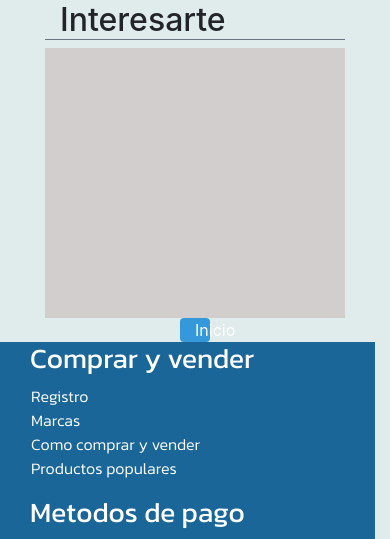
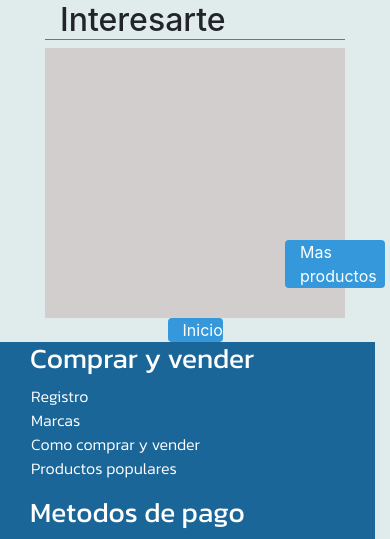
Before and after one commit to Cristian-Mansilla/Proyecto-Integrador-Ecommerce, a PHP site: page / in a window 390 px wide. Shown: the part 4266-4805 px from the top of the page. Run offline with PHP 8.4, Linux system fonts and the light colour scheme.

Commit message:
Agregue footer.php

```diff
--- a/css/master.css
+++ b/css/master.css
@@ -147,12 +147,6 @@
   border-color: white;
 }
 
-#boton-productos{
-  position: absolute;
-  left:1100px;
-  bottom:30px;
-
-  }
 #caroussel1{
   height: 300px;
   background-image: url(../img/index/caroussel1.png);
@@ -170,7 +164,20 @@
   height: 270px;
   width: 1300px;
 }
-@media (max-width: 701px) and (min-width: 576px) {
+.boton-prod{
+  position: absolute;
+  left: 1000px;
+  bottom: 30px;
+}
+@media (max-width: 575px){
+  .boton-prod {
+    position: absolute;
+    width: 100px;
+    bottom: 30px;
+    left: 270px;
+}
+}
+@media (max-width: 767px) and (min-width: 576px) {
 
   #caroussel1{
     height: 300px;
@@ -189,16 +196,19 @@
     height: 270px;
     width: 480px;
   }
+  .boton-prod {
+    position: absolute;
+    width: 100px;
+    left: 400px;
+    bottom: 30px;
+}
+
 
 
 }
 
-@media (max-width: 990px) and (min-width: 702px){
-  #boton-productos{
-    width: 100px;
-    position: absolute;
-    left: 600px;
-  }
+@media (max-width: 991px) and (min-width: 768px){
+
   .dropdown-item{
     font-weight:300;
 
@@ -220,6 +230,11 @@
     background-image: url(../img/index/banner-prod-md.png);
     height: 270px;
     width: 660px;
+  }
+  .boton-prod{
+    position: absolute;
+    left: 550px;
+    bottom: 30px;
   }
 }
 
--- /dev/null
+++ b/footer.php
@@ -0,0 +1,41 @@
+<footer class="container-fluid justify-content-between row backg-footer">
+  <div class="col-lg-3 col-md-5">
+    <h3 class="col-12 text-white">Comprar y vender</h3>
+    <ul class="list-unstyled">
+      <li class="ml-3"><a class="text-white text-decoration-none" href="#">Registro</a> </li>
+      <li class="ml-3"><a class="text-white text-decoration-none" href="#">Marcas</a> </li>
+      <li class="ml-3"><a class="text-white text-decoration-none" href="#">Como comprar y vender</a> </li>
+      <li class="ml-3"><a class="text-white text-decoration-none" href="#">Productos populares</a> </li>
+    </ul>
+  </div>
+  <div class="col-lg-3 col-md-5">
+    <h3 class="text-white col-12">Metodos de pago</h3>
+    <ul class="list-unstyled ">
+      <li class="ml-3"><a class="text-white text-decoration-none" href="#">Metodos de pago</a></li>
+      <li class="ml-3"><a class="text-white text-decoration-none" href="#">Cupones especiales</a></li>
+      <li class="ml-3"><a class="text-white text-decoration-none" href="#">Promociones con tarjetas</a></li>
+    </ul>
+  </div>
+  <div class="col-lg-3 col-md-5 backg-footer">
+    <h3 class="text-white col-12">Mas sobre nosotros</h3>
+    <ul class="list-unstyled">
+      <li class="ml-3"><a class="text-white text-decoration-none" href="#">Acerca de nosotros</a></li>
+      <li class="ml-3"><a class="text-white text-decoration-none" href="#">Desarrolladores</a></li>
+      <li class="ml-3"><a class="text-white text-decoration-none" href="#">Politicas y reglas</a></li>
+
+    </ul>
+  </div>
+  <div class="col-lg-3 col-md-5 backg-footer">
+    <h3 class="text-white col-12">Ayuda</h3>
+    <ul class="list-unstyled">
+      <li class="ml-3"><a class="text-white text-decoration-none" href="#">Atencion al cliente</a></li>
+      <li class="ml-3"><a class="text-white text-decoration-none" href="#">Gestionar compras</a></li>
+      <li class="ml-3"><a class="text-white text-decoration-none" href="#">Contacto</a></li>
+      <li class="ml-3"><a class="text-white text-decoration-none" href="#">Reportar Problema</a></li>
+      <li class="ml-3"><a class="text-white text-decoration-none" href="#">Medios de pago</a></li>
+      <li class="ml-3"><a class="text-white text-decoration-none" href="#">Ayuda</a></li>
+
+    </ul>
+  </div>
+
+</footer>
--- a/index.php
+++ b/index.php
@@ -109,58 +109,17 @@
           <div class="col-12" id="banner-productos">
           </div>
         </div>
-        <div class="col-12 row d-sm-none d-lg-block d-none ">
-          <h2 class="col-md-9 col-lg-10"></h2>
-          <a class="col-md-2 col-lg-1  backg-header rounded text-white" id="boton-productos" href="#">Mas productos</a>
+        <div class="col-12 row">
+          <a class="col-md-2 col-lg-1 backg-header rounded text-white boton-prod" href="#">Mas productos</a>
         </div>
       </div>
     </div>
     <div class="container-fluid d-flex justify-content-center backg-grey">
       <div class="container d-flex justify-content-center">
-        <a class="col-1 col-sm-2 backg-header rounded text-center text-white" href="#top">Inicio</a>
+        <a class="col-2 col-sm-2 col-lg-1 col-md-1 backg-header rounded text-center text-white" href="#top">Inicio</a>
       </div>
     </div>
-    <footer class="container-fluid justify-content-between row backg-footer">
-      <div class="col-lg-3 col-md-5">
-        <h3 class="col-12 text-white">Comprar y vender</h3>
-        <ul class="list-unstyled">
-          <li class="ml-3"><a class="text-white text-decoration-none" href="#">Registro</a> </li>
-          <li class="ml-3"><a class="text-white text-decoration-none" href="#">Marcas</a> </li>
-          <li class="ml-3"><a class="text-white text-decoration-none" href="#">Como comprar y vender</a> </li>
-          <li class="ml-3"><a class="text-white text-decoration-none" href="#">Productos populares</a> </li>
-        </ul>
-      </div>
-      <div class="col-lg-3 col-md-5">
-        <h3 class="text-white col-12">Metodos de pago</h3>
-        <ul class="list-unstyled ">
-          <li class="ml-3"><a class="text-white text-decoration-none" href="#">Metodos de pago</a></li>
-          <li class="ml-3"><a class="text-white text-decoration-none" href="#">Cupones especiales</a></li>
-          <li class="ml-3"><a class="text-white text-decoration-none" href="#">Promociones con tarjetas</a></li>
-        </ul>
-      </div>
-      <div class="col-lg-3 col-md-5 backg-footer">
-        <h3 class="text-white col-12">Mas sobre nosotros</h3>
-        <ul class="list-unstyled">
-          <li class="ml-3"><a class="text-white text-decoration-none" href="#">Acerca de nosotros</a></li>
-          <li class="ml-3"><a class="text-white text-decoration-none" href="#">Desarrolladores</a></li>
-          <li class="ml-3"><a class="text-white text-decoration-none" href="#">Politicas y reglas</a></li>
-
-        </ul>
-      </div>
-      <div class="col-lg-3 col-md-5 backg-footer">
-        <h3 class="text-white col-12">Ayuda</h3>
-        <ul class="list-unstyled">
-          <li class="ml-3"><a class="text-white text-decoration-none" href="#">Atencion al cliente</a></li>
-          <li class="ml-3"><a class="text-white text-decoration-none" href="#">Gestionar compras</a></li>
-          <li class="ml-3"><a class="text-white text-decoration-none" href="#">Contacto</a></li>
-          <li class="ml-3"><a class="text-white text-decoration-none" href="#">Reportar Problema</a></li>
-          <li class="ml-3"><a class="text-white text-decoration-none" href="#">Medios de pago</a></li>
-          <li class="ml-3"><a class="text-white text-decoration-none" href="#">Ayuda</a></li>
-
-        </ul>
-      </div>
-
-    </footer>
+    <?php require("footer.php") ?>
 
 
 
```
Also changed, not shown: 1 other file.
